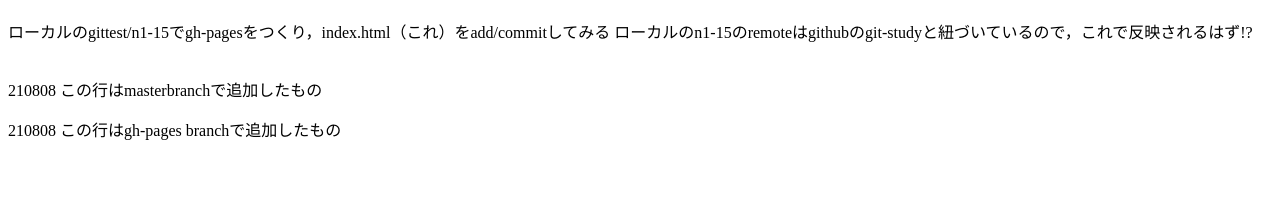
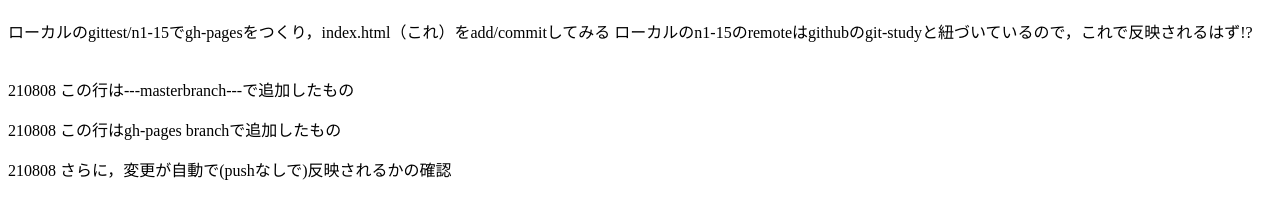
Before and after one commit to ddx46/git-study, a plain HTML site: page index.html in a window 1280 px wide. Shown: the part 70-288 px from the top of the page. Drawn offline with Linux system fonts and the light colour scheme.

Commit message:
変更がpullなしでgithubに反映されるか ?

```diff
--- a/index.html
+++ b/index.html
@@ -10,8 +10,10 @@
     ローカルのgittest/n1-15でgh-pagesをつくり，index.html（これ）をadd/commitしてみる
     ローカルのn1-15のremoteはgithubのgit-studyと紐づいているので，これで反映されるはず!?
     <br><br>
-    <p>210808 この行はmasterbranchで追加したもの</p>
+    <p>210808 この行は---masterbranch---で追加したもの</p>
     <p>210808 この行はgh-pages branchで追加したもの</p>
+    <p>210808 さらに，変更が自動で(pushなしで)反映されるかの確認</p>
+
 
 
 
```
